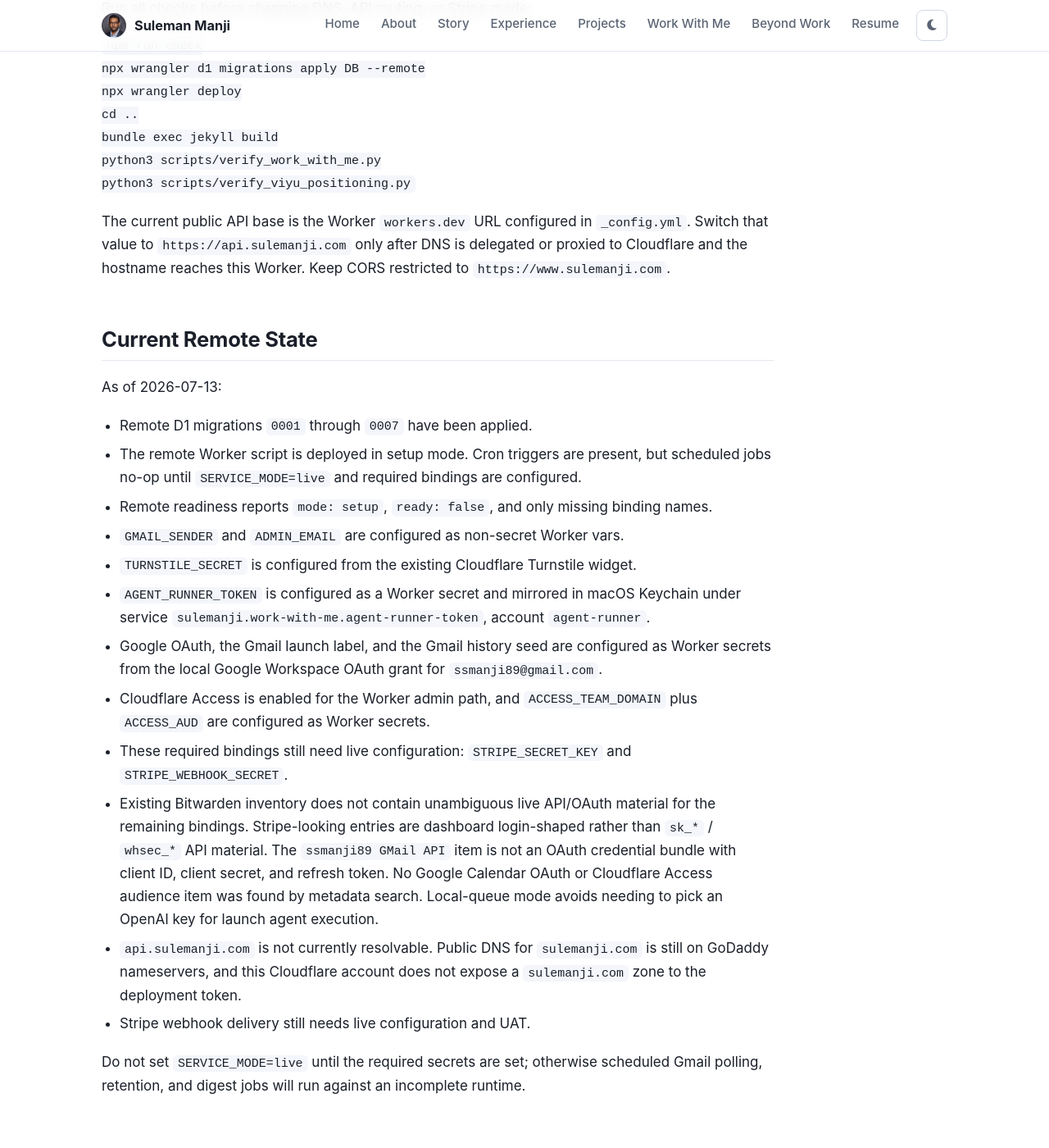
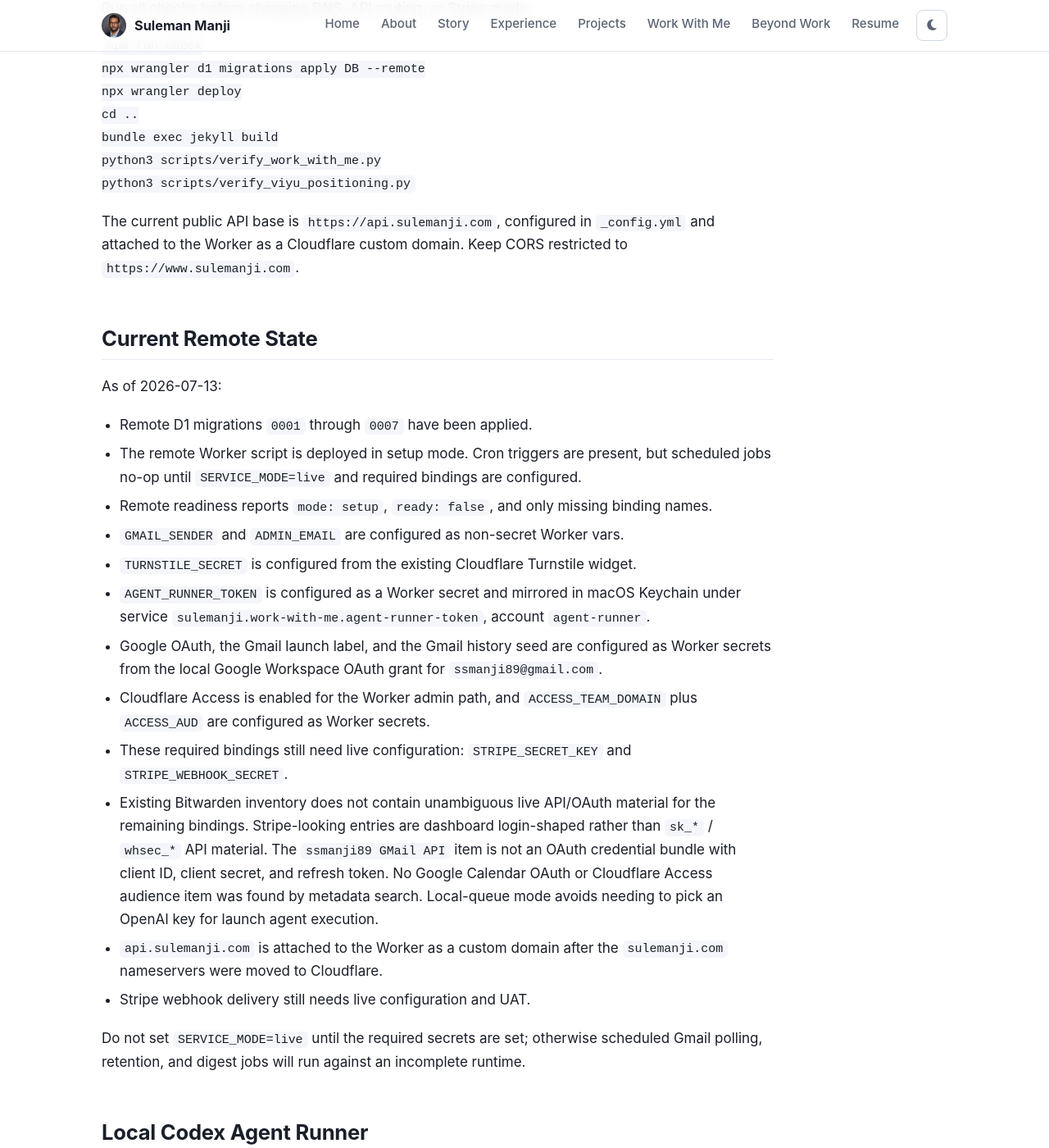
Before and after one commit to ssmanji89/sulemanji-port, a Jekyll site: the page built from worker/README.md, in a window 1280 px wide and 1400 px high, scrolled down 1391 px. Shown: the whole window at 82% size. Built offline with Jekyll 4.4.1, drawn with Linux system fonts in a browser that asks for light colours; our own code applies the rules of GitHub Pages for plain Markdown files; some of the changed text lies outside the part shown.

Commit message:
chore: switch services to api custom domain
Point the public Work With Me API base, Stripe setup default, local runner
example, and launch runbook at api.sulemanji.com after the Cloudflare custom
domain was attached to the Worker.

Co-Authored-By: Codex Opus 4.6 <noreply@anthropic.com>

````diff
--- a/_config.yml
+++ b/_config.yml
@@ -18,7 +18,7 @@ github_username: ssmanji89
 linkedin_username: suleman-manji-1a46852a0
 repository: ssmanji89/sulemanji-port
 turnstile_site_key: 0x4AAAAAAD0keTHPr0kZYqia
-work_with_me_api_base: https://sulemanji-work-with-me.ssmanji89.workers.dev
+work_with_me_api_base: https://api.sulemanji.com
 
 markdown: kramdown
 sass:
--- a/worker/README.md
+++ b/worker/README.md
@@ -57,9 +57,8 @@ python3 scripts/verify_work_with_me.py
 python3 scripts/verify_viyu_positioning.py
 ```
 
-The current public API base is the Worker `workers.dev` URL configured in
-`_config.yml`. Switch that value to `https://api.sulemanji.com` only after DNS
-is delegated or proxied to Cloudflare and the hostname reaches this Worker. Keep
+The current public API base is `https://api.sulemanji.com`, configured in
+`_config.yml` and attached to the Worker as a Cloudflare custom domain. Keep
 CORS restricted to `https://www.sulemanji.com`.
 
 ## Current Remote State
@@ -92,9 +91,8 @@ As of 2026-07-13:
   refresh token. No Google Calendar OAuth or Cloudflare Access audience item was
   found by metadata search. Local-queue mode avoids needing to pick an OpenAI
   key for launch agent execution.
-- `api.sulemanji.com` is not currently resolvable. Public DNS for
-  `sulemanji.com` is still on GoDaddy nameservers, and this Cloudflare account
-  does not expose a `sulemanji.com` zone to the deployment token.
+- `api.sulemanji.com` is attached to the Worker as a custom domain after the
+  `sulemanji.com` nameservers were moved to Cloudflare.
 - Stripe webhook delivery still needs live configuration and UAT.
 
 Do not set `SERVICE_MODE=live` until the required secrets are set; otherwise
@@ -112,7 +110,7 @@ Run one queued job:
 ```bash
 cd worker
 AGENT_RUNNER_TOKEN="$(security find-generic-password -w -a agent-runner -s sulemanji.work-with-me.agent-runner-token)"
-AI_WORKFLOW_API_BASE="https://sulemanji-work-with-me.ssmanji89.workers.dev" \
+AI_WORKFLOW_API_BASE="https://api.sulemanji.com" \
 AGENT_RUNNER_TOKEN="$AGENT_RUNNER_TOKEN" \
 npm run agent:run-local
 unset AGENT_RUNNER_TOKEN
@@ -198,7 +196,7 @@ Stripe needs one live server-side API key and one webhook signing secret for the
 Worker. The webhook endpoint must send `checkout.session.completed` to:
 
 ```text
-https://sulemanji-work-with-me.ssmanji89.workers.dev/v1/webhooks/stripe
+https://api.sulemanji.com/v1/webhooks/stripe
 ```
 
 The Stripe CLI can authenticate with browser approval, but CLI-generated
@@ -256,7 +254,7 @@ Admin review routes require a Cloudflare Access application that issues
 Cloudflare Access is configured for the Worker admin path:
 
 ```text
-Host: sulemanji-work-with-me.ssmanji89.workers.dev
+Host: api.sulemanji.com
 Path: /v1/admin*
 Policy: Allow only ssmanji89@gmail.com
 ```
--- a/worker/scripts/setup-stripe.mjs
+++ b/worker/scripts/setup-stripe.mjs
@@ -8,7 +8,7 @@ const __dirname = dirname(fileURLToPath(import.meta.url));
 const workerRoot = resolve(__dirname, "..");
 
 const DEFAULT_WEBHOOK_URL =
-  "https://sulemanji-work-with-me.ssmanji89.workers.dev/v1/webhooks/stripe";
+  "https://api.sulemanji.com/v1/webhooks/stripe";
 const WEBHOOK_EVENT = "checkout.session.completed";
 
 const args = parseArgs(process.argv.slice(2));
````
